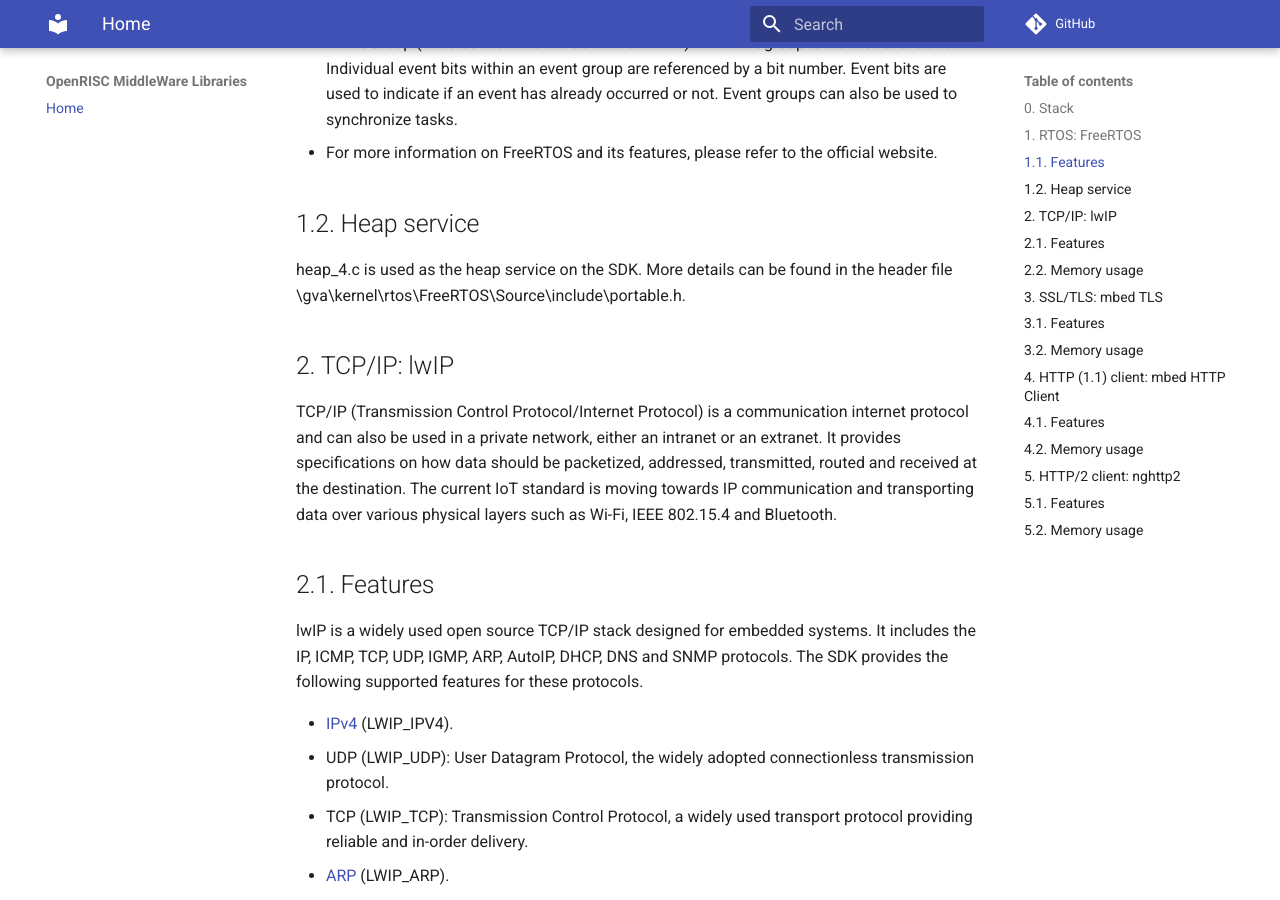
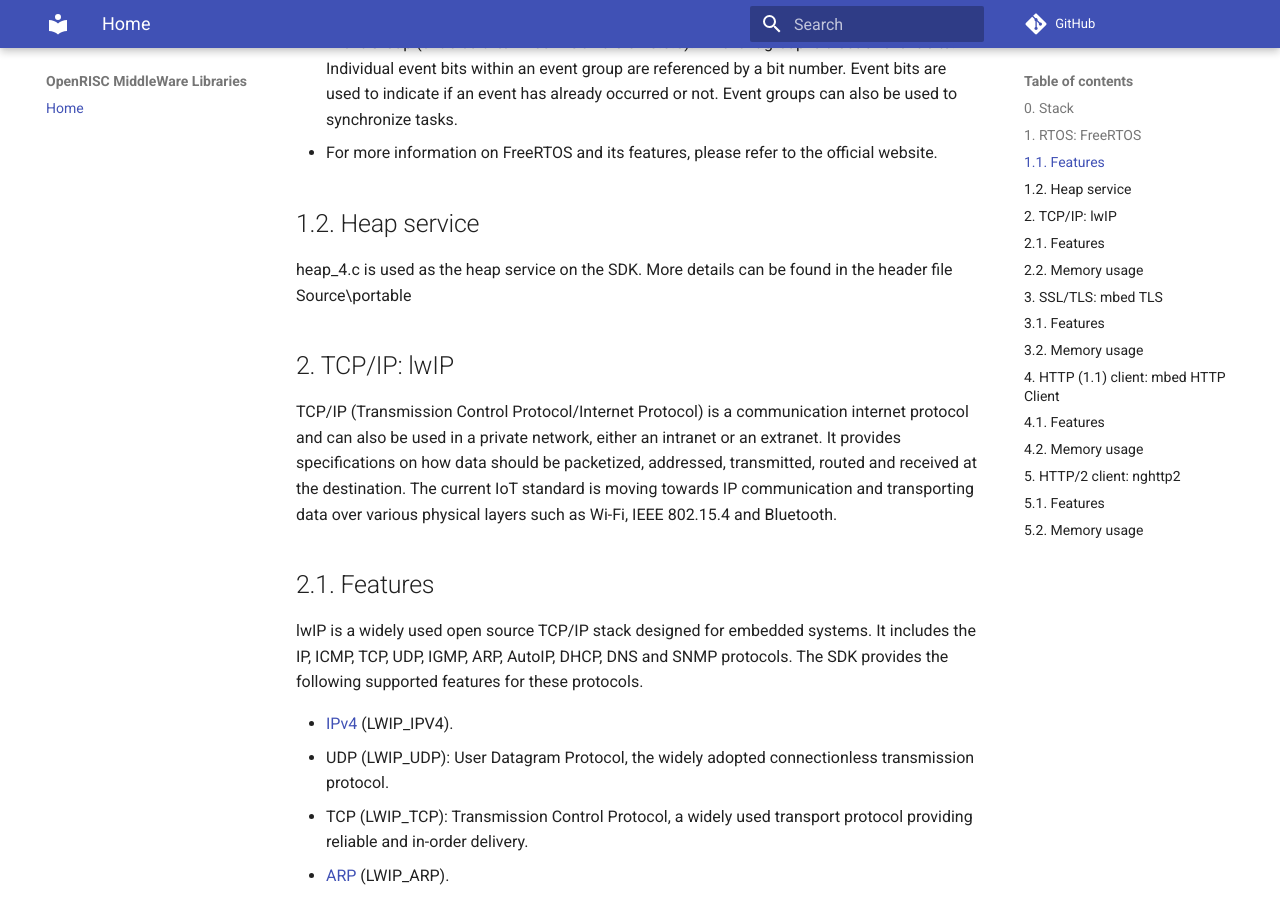
Before and after one commit to jhpark555/newdocu, an MkDocs documentation site: the page built from docs/index.md, in a window 1280 px wide and 900 px high, scrolled down 1746 px. Built offline with MkDocs 1.6.1 and Material for MkDocs 9.7.7, drawn with Linux system fonts in a browser that asks for light colours; old or Windows-style settings are respelled for this version of MkDocs.

Commit message:
modified
code place was changed

```diff
--- a/docs/index.md
+++ b/docs/index.md
@@ -26,7 +26,7 @@ In most cases they are used as thread safe first-in-first-out (FIFO) buffers.
 1.2. Heap service
 -------------------------------
 heap_4.c is used as the heap service on the SDK. More details can be found in the header
- file \gva\kernel\rtos\FreeRTOS\Source\include\portable.h.
+ file Source\portable
 
 
  2. TCP/IP: lwIP
```
